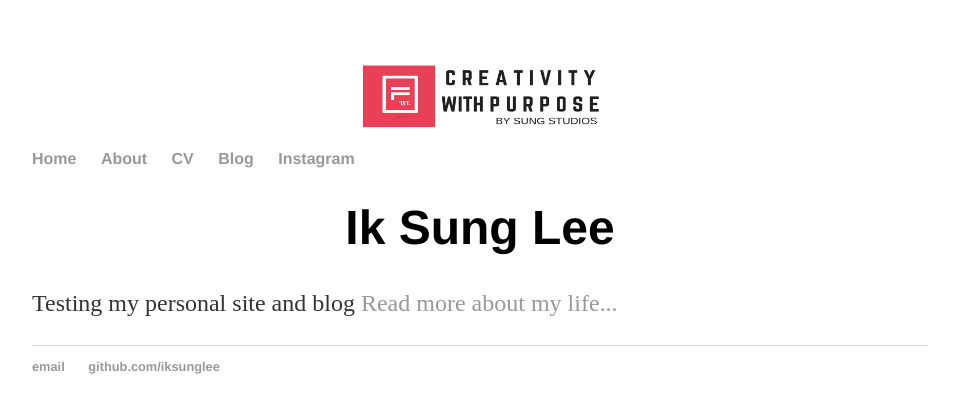
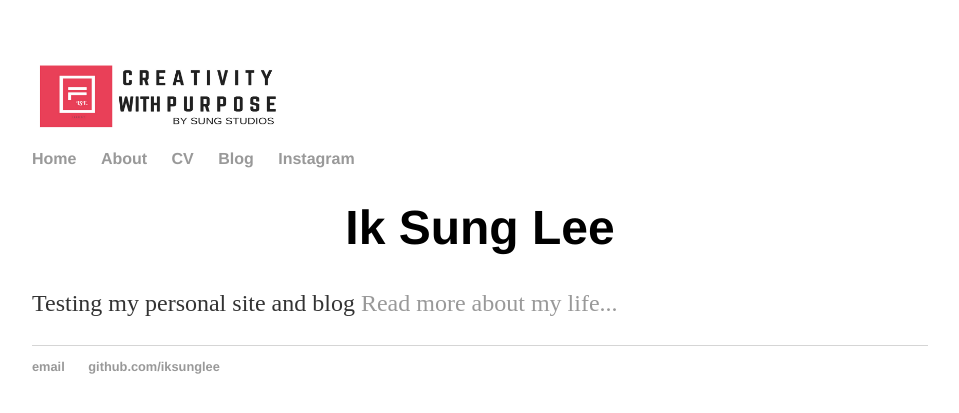
Before and after one commit to iksunglee/iksunglee.github.io, a Jekyll site: the page built from index.html, in a window 1280 px wide. Shown: the top 413 px of the page, without its empty margins (160-1119 px from the left). Built offline with Jekyll 4.4.1, drawn with Linux system fonts in a browser that asks for light colours.

Commit message:
Update default.html

```diff
--- a/_layouts/default.html
+++ b/_layouts/default.html
@@ -6,7 +6,7 @@
 			<link rel="stylesheet" type="text/css" href="/css/main.css">
 		</head>
 		<body>
-			<center> <img src="image/travel2.png" alt="logo" style="height:70px;width:250px;"> </center>
+			 <img src="image/travel2.png" alt="logo" style="height:70px;width:250px;">
 			<nav>
 	    		<ul>
 	        		<li><a href="/">Home</a></li>
```
